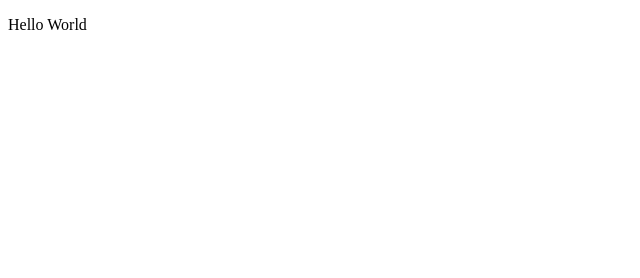
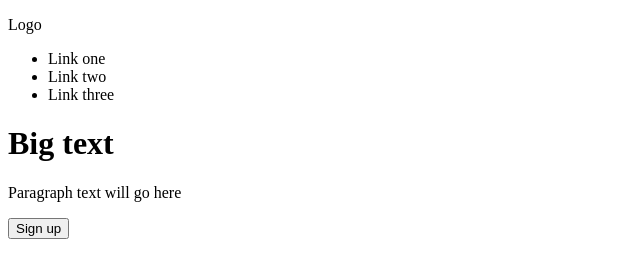
Before and after one commit to fletcherdeal92/odin-landing-page, a plain HTML site: page index.html in a window 1280 px wide. Shown: the whole page, without its empty margins (0-640 px from the left). Drawn offline with Linux system fonts and the light colour scheme.

Commit message:
Add images for project Set up html info on index.html

```diff
--- a/index.html
+++ b/index.html
@@ -7,6 +7,26 @@
     <title>Landing Page</title>
 </head>
 <body>
-    <p>Hello World</p>
+    <header>
+        <nav>
+            <p class="logo">Logo</p>
+            <ul>
+                <li>Link one</li>
+                <li>Link two</li>
+                <li>Link three</li>
+            </ul>
+        </nav>
+
+        <div class="header-content">
+            <div class="header-text">
+                <h1>Big text</h1>
+                <p>Paragraph text will go here</p>
+                <button>Sign up</button>
+            </div>
+            <img src="" alt="">
+        </div>
+    </header>
+
+
 </body>
 </html>
```
Also changed, not shown: images/compass.jpg (added), images/deck.jpg (added), images/globe.jpg (added), images/ocean-liner.jpg (added), images/ocean-waves.jpg (added), images/ships-wheel.jpg (added).
